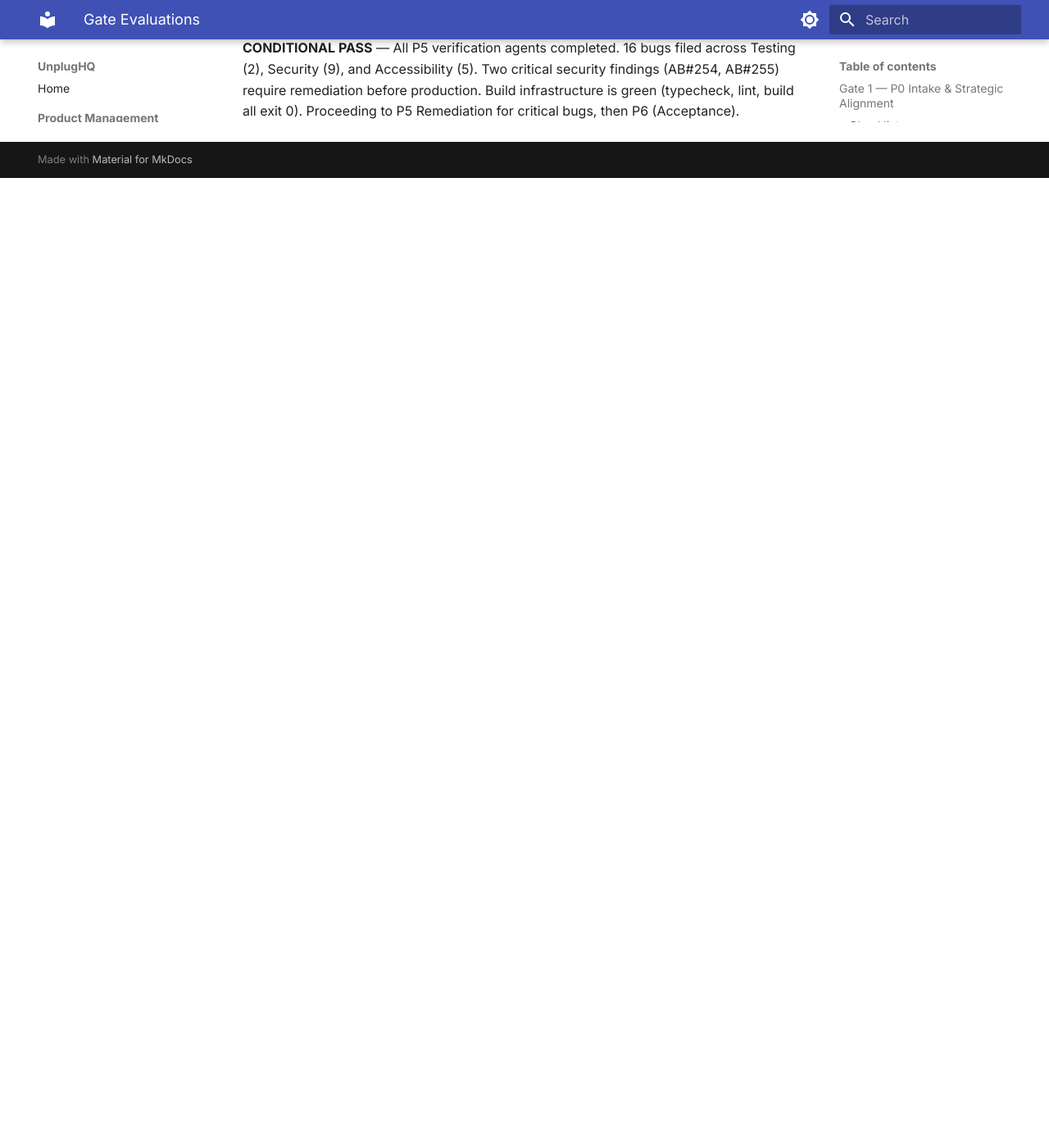
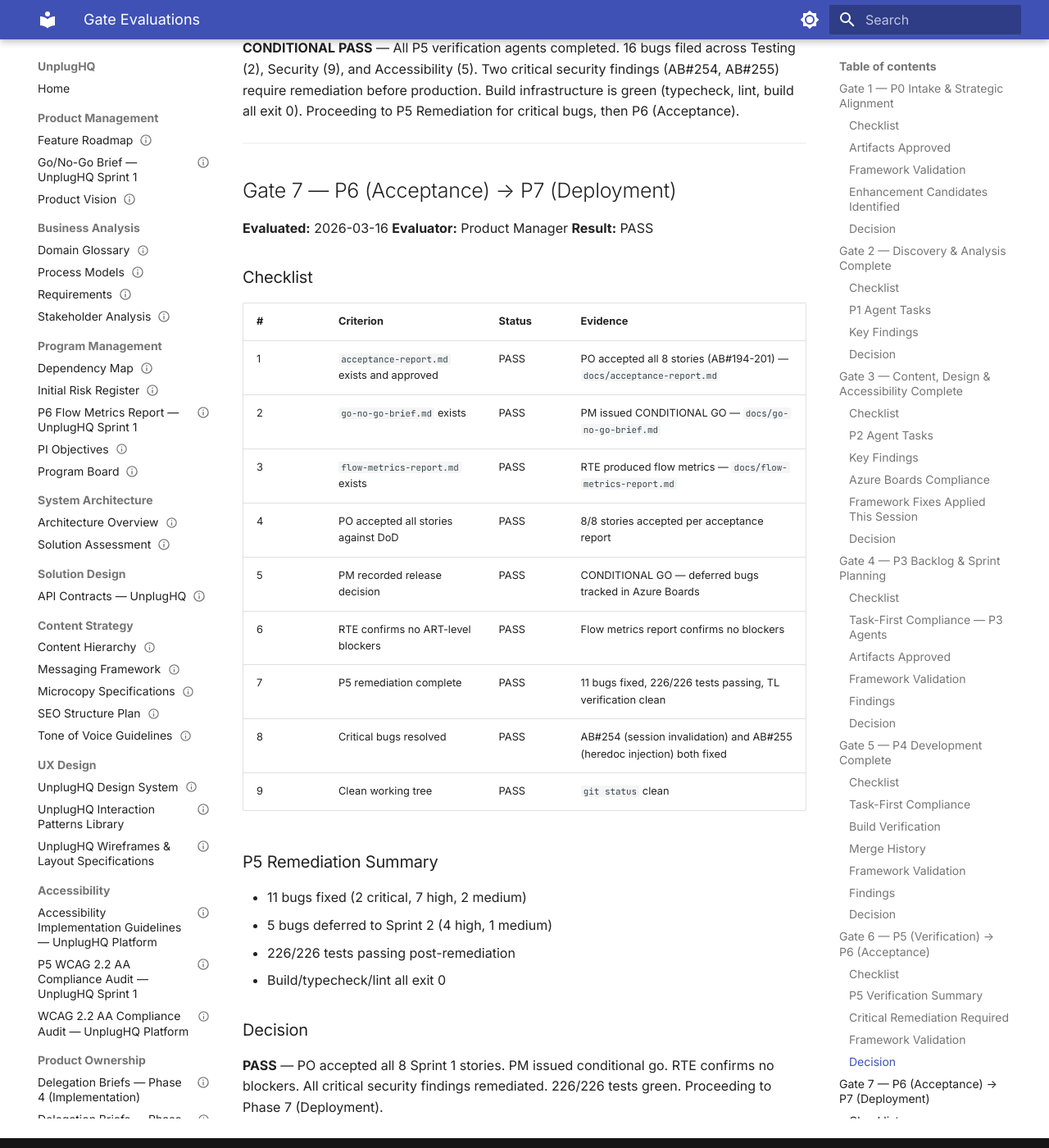
Before and after one commit to sjefsharp/unplughq, an MkDocs documentation site: the page built from docs/gate-evaluations.md, in a window 1280 px wide and 1400 px high, scrolled down 15259 px. Shown: the whole window at 82% size. Built offline with MkDocs 1.6.1 and Material for MkDocs 9.7.7, drawn with Linux system fonts in a browser that asks for light colours; before the commit the page ends 15476 px from its top, so only the background shows below that.

Commit message:
chore(pm): Gate 7 PASS — acceptance complete, proceeding to P7 deployment

```diff
--- a/docs/gate-evaluations.md
+++ b/docs/gate-evaluations.md
@@ -411,3 +411,36 @@ Two **critical** security bugs MUST be fixed before production deployment:
 ### Decision
 
 **CONDITIONAL PASS** — All P5 verification agents completed. 16 bugs filed across Testing (2), Security (9), and Accessibility (5). Two critical security findings (AB#254, AB#255) require remediation before production. Build infrastructure is green (typecheck, lint, build all exit 0). Proceeding to P5 Remediation for critical bugs, then P6 (Acceptance).
+
+---
+
+## Gate 7 — P6 (Acceptance) → P7 (Deployment)
+
+**Evaluated:** 2026-03-16
+**Evaluator:** Product Manager
+**Result:** PASS
+
+### Checklist
+
+| # | Criterion | Status | Evidence |
+|---|-----------|--------|----------|
+| 1 | `acceptance-report.md` exists and approved | PASS | PO accepted all 8 stories (AB#194-201) — `docs/acceptance-report.md` |
+| 2 | `go-no-go-brief.md` exists | PASS | PM issued CONDITIONAL GO — `docs/go-no-go-brief.md` |
+| 3 | `flow-metrics-report.md` exists | PASS | RTE produced flow metrics — `docs/flow-metrics-report.md` |
+| 4 | PO accepted all stories against DoD | PASS | 8/8 stories accepted per acceptance report |
+| 5 | PM recorded release decision | PASS | CONDITIONAL GO — deferred bugs tracked in Azure Boards |
+| 6 | RTE confirms no ART-level blockers | PASS | Flow metrics report confirms no blockers |
+| 7 | P5 remediation complete | PASS | 11 bugs fixed, 226/226 tests passing, TL verification clean |
+| 8 | Critical bugs resolved | PASS | AB#254 (session invalidation) and AB#255 (heredoc injection) both fixed |
+| 9 | Clean working tree | PASS | `git status` clean |
+
+### P5 Remediation Summary
+
+- 11 bugs fixed (2 critical, 7 high, 2 medium)
+- 5 bugs deferred to Sprint 2 (4 high, 1 medium)
+- 226/226 tests passing post-remediation
+- Build/typecheck/lint all exit 0
+
+### Decision
+
+**PASS** — PO accepted all 8 Sprint 1 stories. PM issued conditional go. RTE confirms no blockers. All critical security findings remediated. 226/226 tests green. Proceeding to Phase 7 (Deployment).
```
